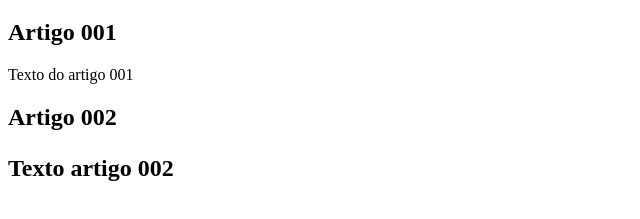
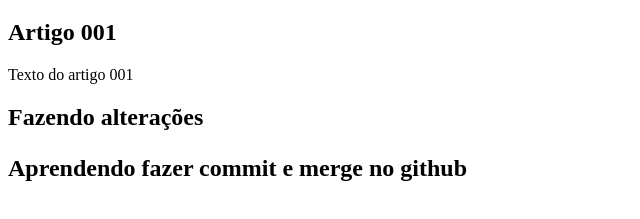
Before and after one commit to PtrMarcosTiago/atividade-1, a plain HTML site: page index.html in a window 1280 px wide. Shown: the part 61-280 px from the top of the page, without its empty margins (0-640 px from the left). Drawn offline with Linux system fonts and the light colour scheme.

Commit message:
Fazendo um commit em nova-branch

```diff
--- a/index.html
+++ b/index.html
@@ -17,8 +17,8 @@
         </article>
         <article>
             <h2>
-                <article>Artigo 002</article>
-                <p>Texto artigo 002</p>
+                <article>Fazendo alterações</article>
+                <p>Aprendendo fazer commit e merge no github</p>
             </h2>
         </article>
     </main>
```
